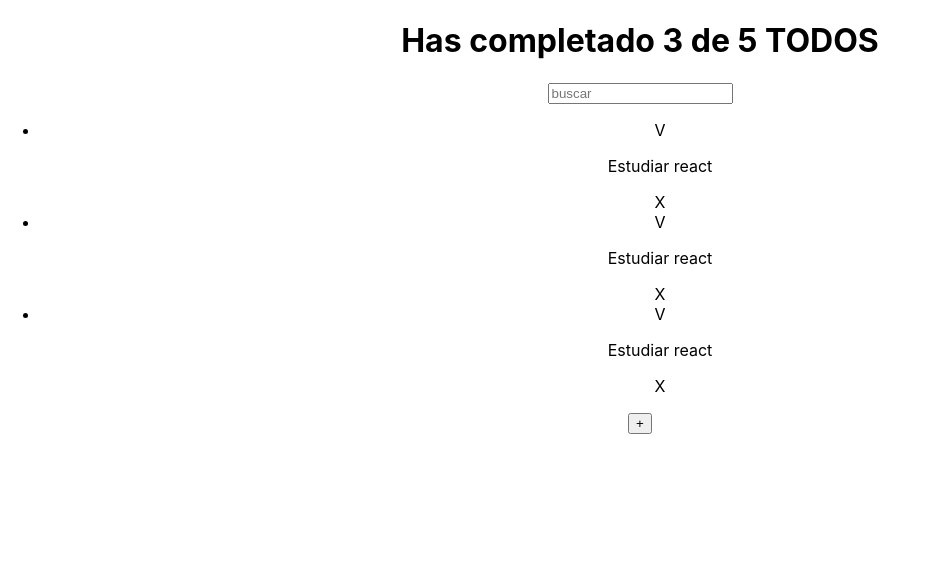
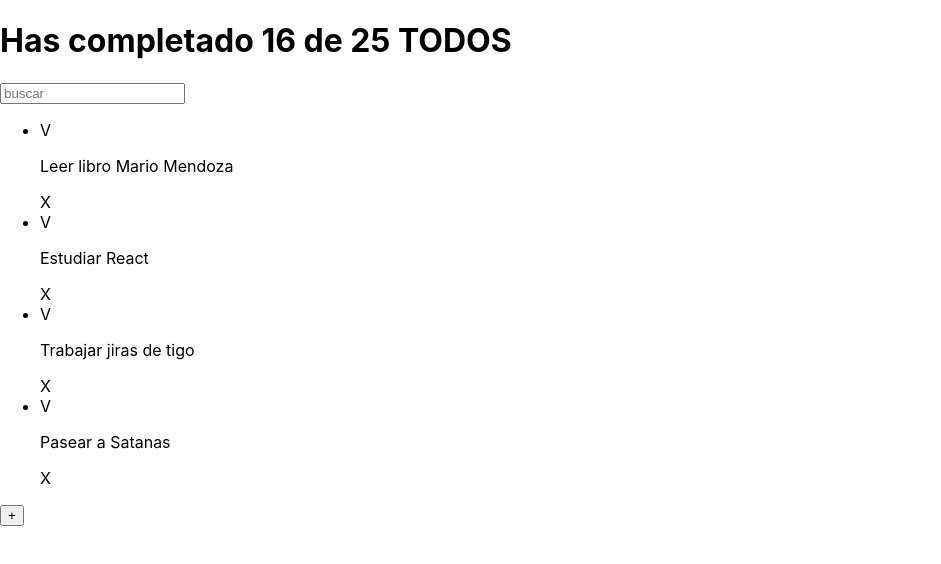
Before and after one commit to lenninIbarrraGonzalez/curso-react-intro-todos, a React (Create React App) app: page / in a window 1280 px wide. Shown: the top 564 px of the page, without its empty margins (0-941 px from the left). Built offline with nearby package versions, Linux system fonts and the light colour scheme.

Commit message:
feature/componentes-app-props: se crean componentes  y se pasa información por props

```diff
--- a/src/App.js
+++ b/src/App.js
@@ -1,3 +1,4 @@
+import React from "react";
 import { TodoCounter } from "./TodoCounter";
 import { TodoSearch } from "./TodoSearch";
 import { TodoList } from "./TodoList";
@@ -5,20 +6,31 @@
 import "./App.css";
 import { CreateTodoButton } from "./CreateTodoButton";
 
+const defaultTodos = [
+  { text: "Leer libro Mario Mendoza", completed: true },
+  { text: "Estudiar React", completed: false },
+  { text: "Trabajar jiras de tigo", completed: false },
+  { text: "Pasear a Satanas", completed: true },
+];
+
 function App() {
   return (
-    <div className="App">
-      <TodoCounter />
+    <React.Fragment>
+      <TodoCounter completed={16} total={25} />
       <TodoSearch />
 
       <TodoList>
-        <TodoItem />
-        <TodoItem />
-        <TodoItem />
+        {defaultTodos.map((todo) => (
+          <TodoItem
+            key={todo.text}
+            text={todo.text}
+            completed={todo.completed}
+          />
+        ))}
       </TodoList>
 
       <CreateTodoButton />
-    </div>
+    </React.Fragment>
   );
 }
 
--- a/src/TodoCounter.js
+++ b/src/TodoCounter.js
@@ -1,5 +1,9 @@
-function TodoCounter() {
-  return <h1>Has completado 3 de 5 TODOS</h1>;
+function TodoCounter({ total, completed }) {
+  return (
+    <h1>
+      Has completado {completed} de {total} TODOS
+    </h1>
+  );
 }
 
 export { TodoCounter };
--- a/src/TodoItem.js
+++ b/src/TodoItem.js
@@ -1,8 +1,8 @@
-function TodoItem() {
+function TodoItem(props) {
   return (
     <li>
       <span>V</span>
-      <p>Estudiar react</p>
+      <p>{props.text}</p>
       <span>X</span>
     </li>
   );
```
